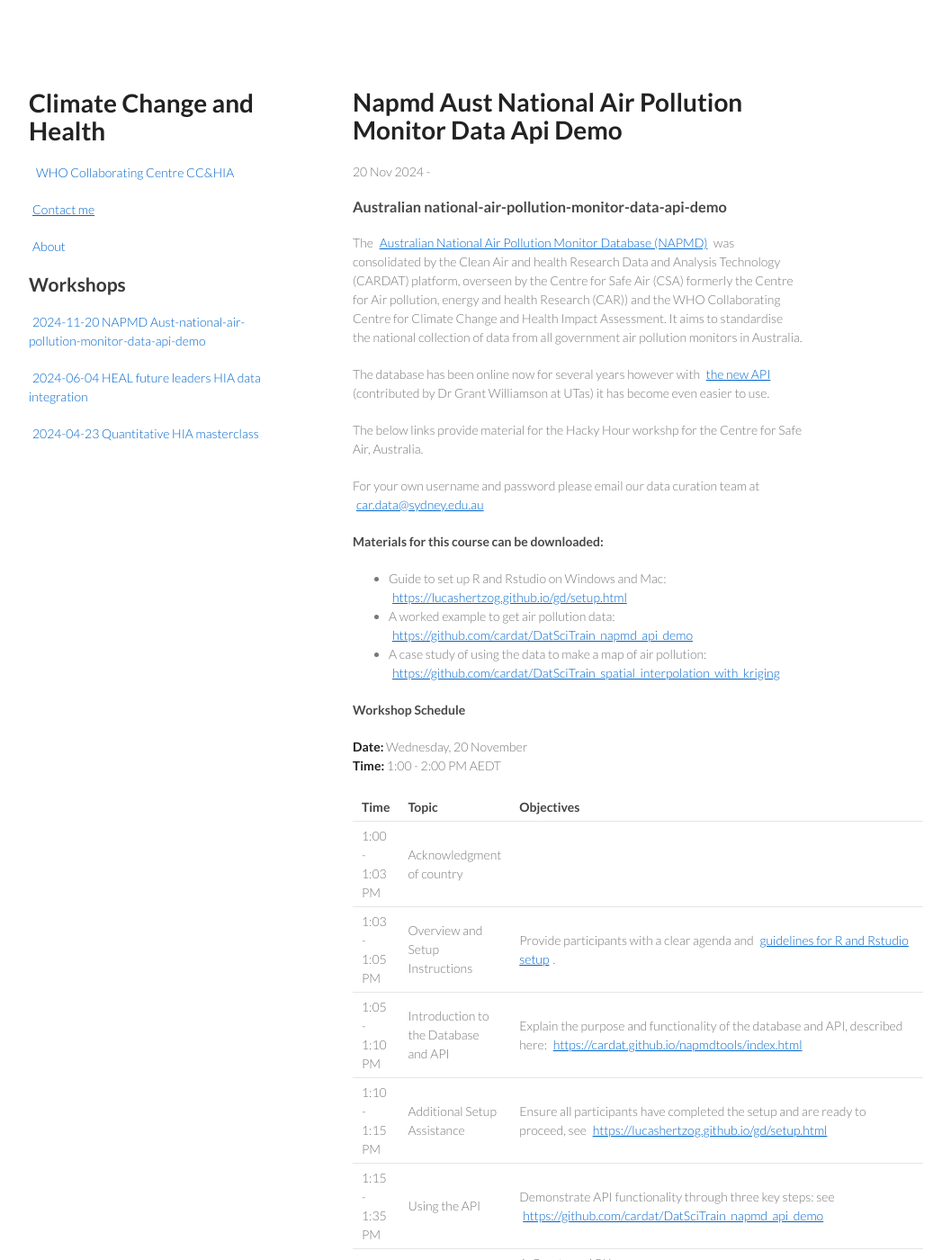
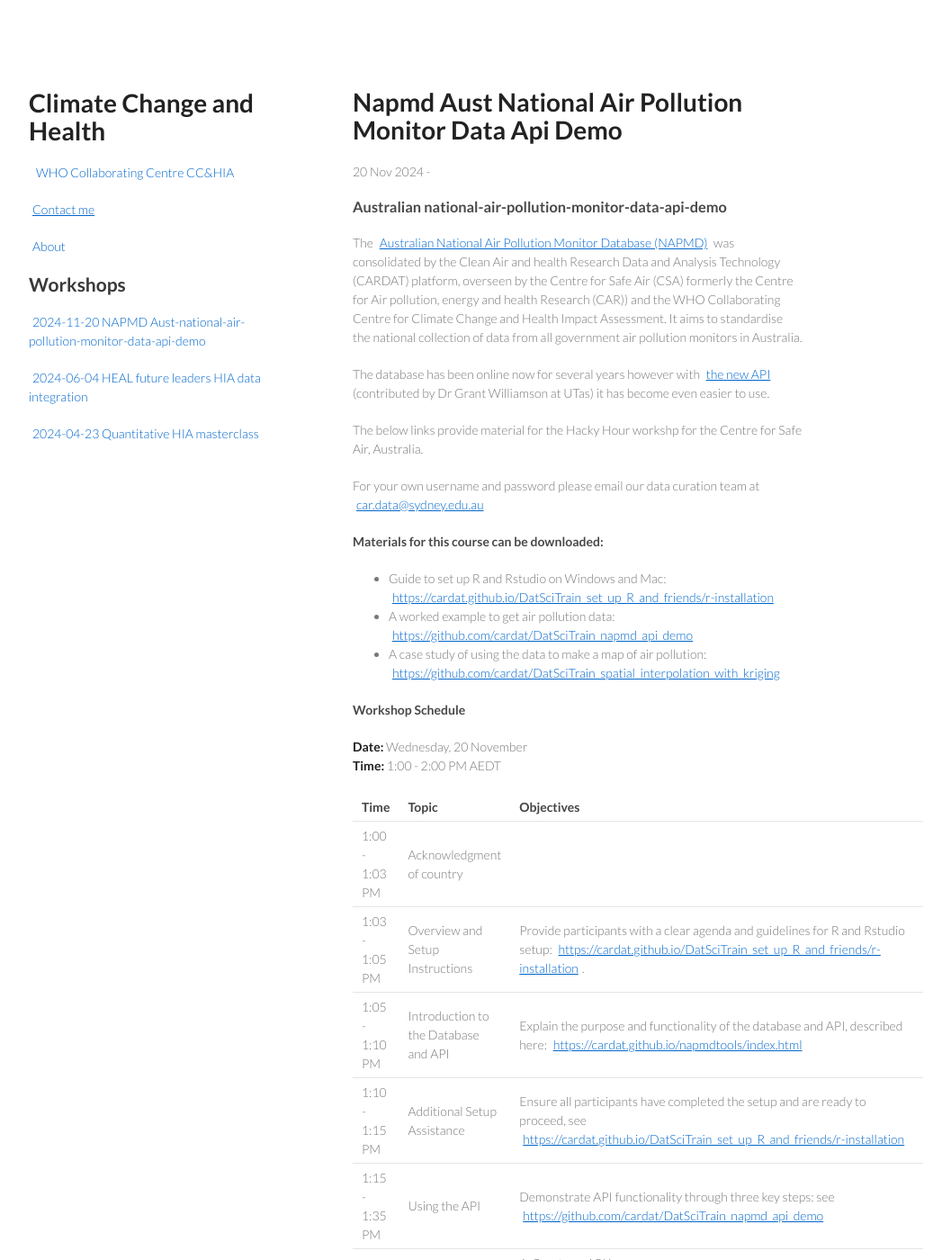
Before and after one commit to climate-change-and-health/workshops, a Jekyll site: the page built from _posts/2024-11-20-napmd-aust-national-air-pollution-monitor-data-api-demo.md, in a window 1280 px wide and 1400 px high. Shown: the whole window at 90% size, without its empty margins (178-1235 px from the left). Built offline with Jekyll 4.4.1, drawn with Linux system fonts in a browser that asks for light colours; part of the change alters nothing that is shown.

Commit message:
Update 2024-11-20-napmd-aust-national-air-pollution-monitor-data-api-demo.md

```diff
--- a/_posts/2024-11-20-napmd-aust-national-air-pollution-monitor-data-api-demo.md
+++ b/_posts/2024-11-20-napmd-aust-national-air-pollution-monitor-data-api-demo.md
@@ -19,7 +19,7 @@ For your own username and password please email our data curation team at
 <a class="car.data@sydney.edu.au" href="mailto:car.data@sydney.edu.au">car.data@sydney.edu.au</a>
 
 #### Materials for this course can be downloaded:
-- Guide to set up R and Rstudio on Windows and Mac: [https://lucashertzog.github.io/gd/setup.html](https://lucashertzog.github.io/gd/setup.html)
+- Guide to set up R and Rstudio on Windows and Mac: [https://cardat.github.io/DatSciTrain_set_up_R_and_friends/r-installation](https://cardat.github.io/DatSciTrain_set_up_R_and_friends/r-installation)
 - A worked example to get air pollution data: [https://github.com/cardat/DatSciTrain_napmd_api_demo](https://github.com/cardat/DatSciTrain_napmd_api_demo)
 - A case study of using the data to make a map of air pollution: [https://github.com/cardat/DatSciTrain_spatial_interpolation_with_kriging](https://github.com/cardat/DatSciTrain_spatial_interpolation_with_kriging)
 
@@ -31,9 +31,9 @@ For your own username and password please email our data curation team at
 | Time          | Topic                          | Objectives                                                                 |
 |---------------|--------------------------------|---------------------------------------------------------------------------|
 | 1:00 - 1:03 PM | Acknowledgment of country |                                                                                   |
-|  1:03 - 1:05 PM  | Overview and Setup Instructions | Provide participants with a clear agenda and [guidelines for R and Rstudio setup](https://lucashertzog.github.io/gd/setup.html). |
+|  1:03 - 1:05 PM  | Overview and Setup Instructions | Provide participants with a clear agenda and guidelines for R and Rstudio setup: [https://cardat.github.io/DatSciTrain_set_up_R_and_friends/r-installation](https://cardat.github.io/DatSciTrain_set_up_R_and_friends/r-installation). |
 | 1:05 - 1:10 PM | Introduction to the Database and API | Explain the purpose and functionality of the database and API, described here: [https://cardat.github.io/napmdtools/index.html](https://cardat.github.io/napmdtools/index.html)             |
-| 1:10 - 1:15 PM | Additional Setup Assistance    | Ensure all participants have completed the setup and are ready to proceed, see [https://lucashertzog.github.io/gd/setup.html](https://lucashertzog.github.io/gd/setup.html) |
+| 1:10 - 1:15 PM | Additional Setup Assistance    | Ensure all participants have completed the setup and are ready to proceed, see  [https://cardat.github.io/DatSciTrain_set_up_R_and_friends/r-installation](https://cardat.github.io/DatSciTrain_set_up_R_and_friends/r-installation) |
 | 1:15 - 1:35 PM | Using the API                  | Demonstrate API functionality through three key steps: see [https://github.com/cardat/DatSciTrain_napmd_api_demo](https://github.com/cardat/DatSciTrain_napmd_api_demo)                    |
 |               |                                | 1. Create an API key                                                     |
 |               |                                | 2. Show available functions                                              |
```
